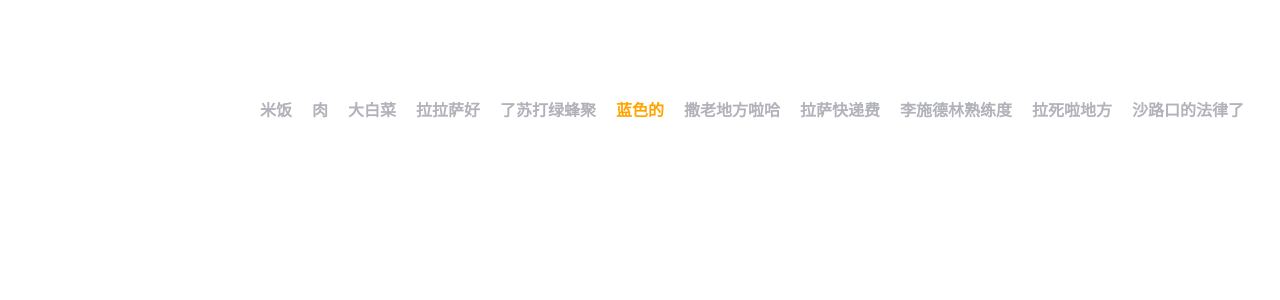
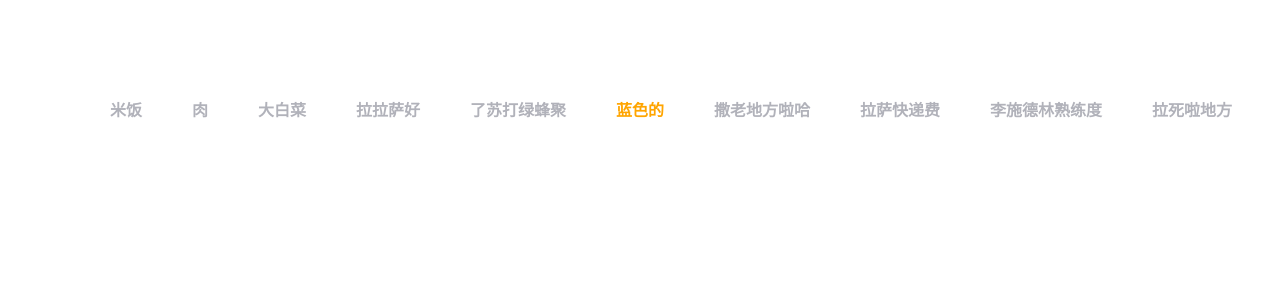
Before and after one commit to Whualong/test-component, a Vue app: page /swipe in a window 1280 px wide. Shown: the top 300 px of the page. Built offline with nearby package versions, Linux system fonts and the light colour scheme.

Commit message:
优化交互

```diff
--- a/src/components/Swipe.vue
+++ b/src/components/Swipe.vue
@@ -2,7 +2,7 @@
  * @Author: wenhualong wenhualong@zuoshouyisheng.com
  * @Date: 2022-06-23 16:24:57
  * @LastEditors: wenhualong wenhualong@zuoshouyisheng.com
- * @LastEditTime: 2022-06-30 11:22:44
+ * @LastEditTime: 2022-07-07 11:04:16
  * @FilePath: /eleapp/src/components/Swipe.vue
  * @Description:
  *
@@ -40,7 +40,7 @@ export default {
         return {
             activeIndex:'',
             transformX:0,
-            marginR:20,
+            marginR:50,
             isPointerdown:false,
             lastX:0,
             diffX:0,
@@ -222,7 +222,7 @@ export default {
         color: #B1B2BA;
         line-height: 22px;
         white-space: nowrap;
-        margin-right: 20px;
+        margin-right: 50px;
     }
     .swipe-item.active{
         color:orange;
--- a/src/router/index.js
+++ b/src/router/index.js
@@ -2,7 +2,7 @@
  * @Author: wenhualong wenhualong@zuoshouyisheng.com
  * @Date: 2021-11-24 15:05:28
  * @LastEditors: wenhualong wenhualong@zuoshouyisheng.com
- * @LastEditTime: 2022-07-04 17:28:51
+ * @LastEditTime: 2022-07-07 11:01:35
  * @FilePath: /eleapp/src/router/index.js
  * @Description:
  *
@@ -14,7 +14,7 @@ import VueRouter from 'vue-router';
     routes:[
         {
             path: '/',
-            redirect: '/rule',
+            redirect: '/swipe',
             component: ()=>import('../components/HelloWorld.vue')
         },
         {
```
